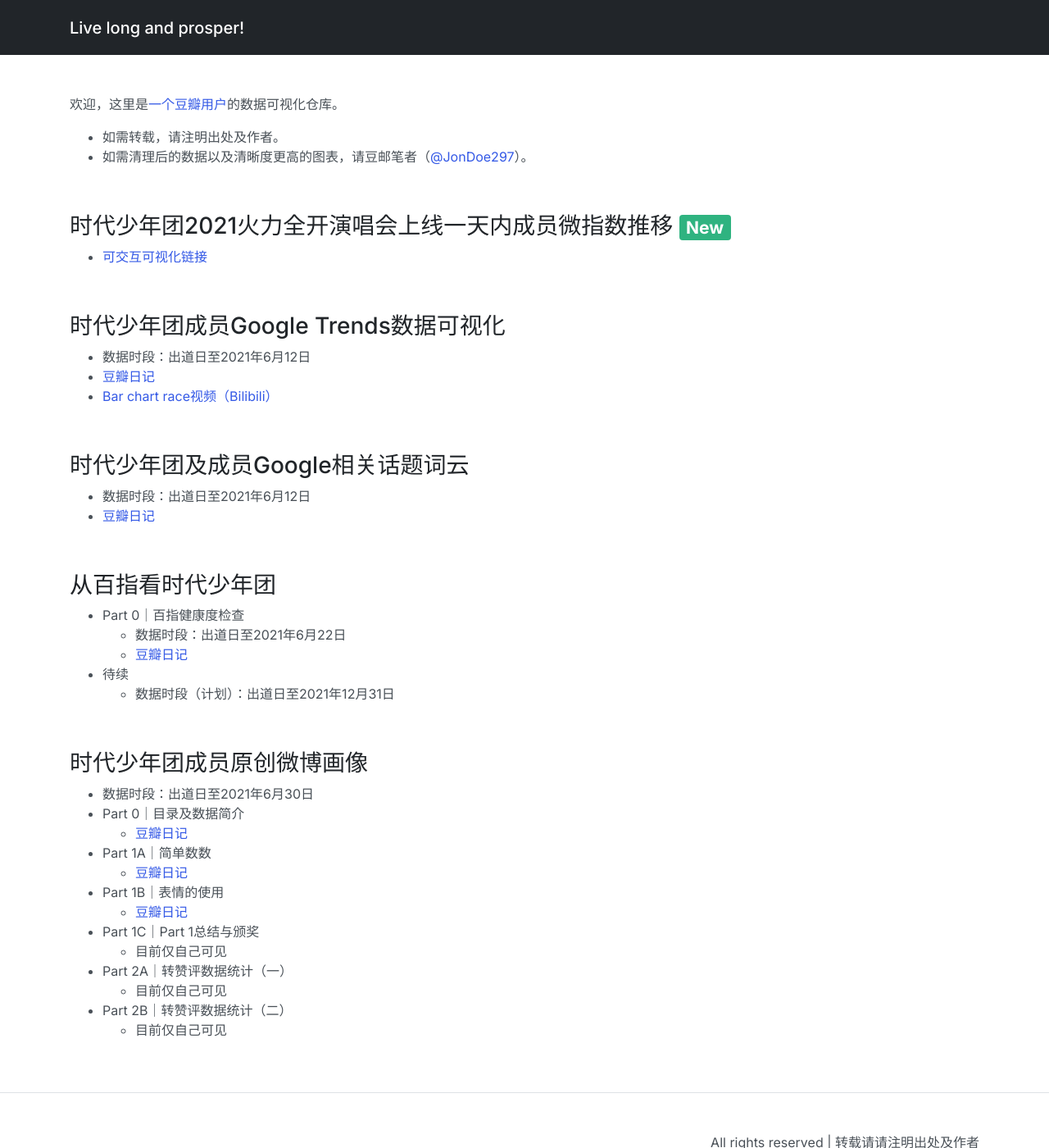
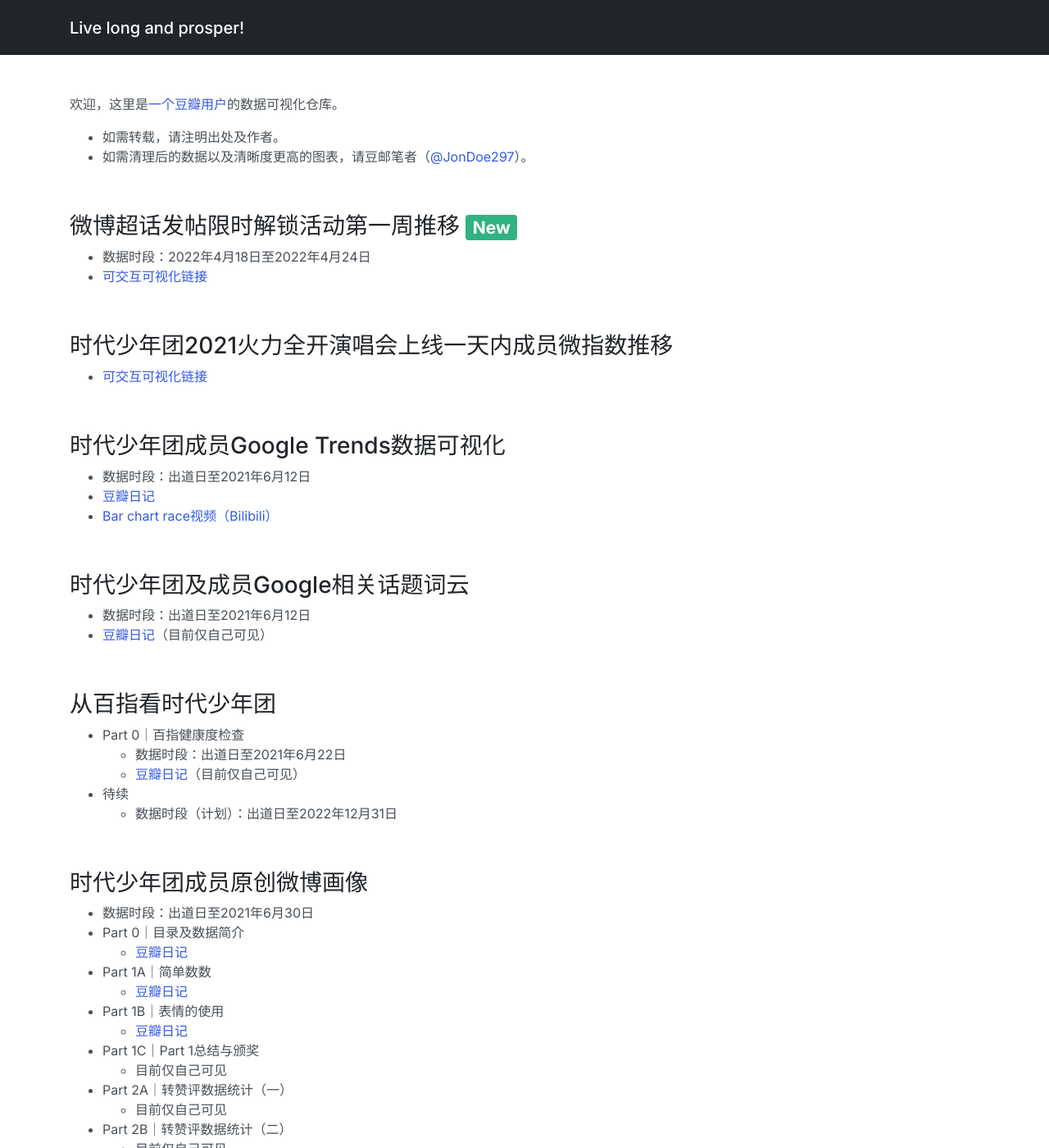
Before and after one commit to webbglass/webbglass.github.io, a Jekyll site: the page built from index.md, in a window 1280 px wide and 1400 px high. Shown: the whole window at 82% size. Built offline with Jekyll 4.4.1, drawn with Linux system fonts in a browser that asks for light colours; our own code applies the rules of GitHub Pages for plain Markdown files.

Commit message:
Update index.md

```diff
--- a/index.md
+++ b/index.md
@@ -9,7 +9,14 @@
 
 <br>
 
-### 时代少年团2021火力全开演唱会上线一天内成员微指数推移 <span class="badge bg-success" style="color:white">New</span>
+### 微博超话发帖限时解锁活动第一周推移 <span class="badge bg-success" style="color:white">New</span>
+
+* 数据时段：2022年4月18日至2022年4月24日
+* [可交互可视化链接](https://webbglass.github.io/weibo-unlock-2022/)
+
+<br>
+
+### 时代少年团2021火力全开演唱会上线一天内成员微指数推移
 
 * [可交互可视化链接](https://webbglass.github.io/TNT-3rd-stage-weibo-index/)
 
@@ -26,7 +33,7 @@
 ### 时代少年团及成员Google相关话题词云
 
 * 数据时段：出道日至2021年6月12日
-* [豆瓣日记](https://www.douban.com/note/805768517/)
+* [豆瓣日记](https://www.douban.com/note/805768517/)（目前仅自己可见）
 
 <br>
 
@@ -34,9 +41,9 @@
 
 * Part 0｜百指健康度检查
   * 数据时段：出道日至2021年6月22日
-  * [豆瓣日记](https://www.douban.com/note/806336880/)
+  * [豆瓣日记](https://www.douban.com/note/806336880/)（目前仅自己可见）
 * 待续
-  * 数据时段（计划）：出道日至2021年12月31日
+  * 数据时段（计划）：出道日至2022年12月31日
 
 <br>
 
```
